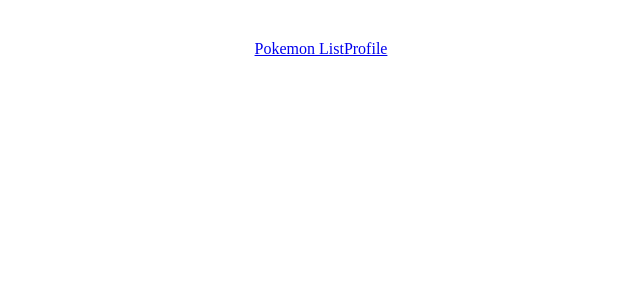
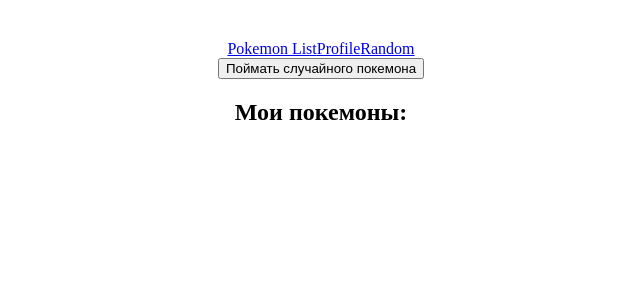
Before and after one commit to Sta4ik/Pokemon, a React (Vite) app: page /#/random in a window 1280 px wide. Before the commit this address had no page. Shown: the top 300 px of the page, without its empty margins (319-959 px from the left). Built offline with nearby package versions, Linux system fonts and the light colour scheme.

Commit message:
add RandomPage

```diff
--- a/src/App.jsx
+++ b/src/App.jsx
@@ -8,22 +8,24 @@ import './App.css'
 import PokemonList from './pages/PokemonListPage'
 import Profile from './pages/ProfilePage'
 import PokemonDetailPage from './pages/PokemonDetail'
+import RandomPokemon from './pages/RandomPage'
 
-function App() {
+function App(){
 
   return (
     <HashRouter>
       <div>
         <NavLink to='/'>Pokemon List</NavLink>
         <NavLink to='/profile'>Profile</NavLink>
+        <NavLink to='/random'>Random</NavLink>
       </div>
       <Routes>
         <Route path='/' element={<PokemonList/>}></Route>
         <Route path='/profile' element={<Profile/>}></Route>
         <Route path='/pokemon/:name' element={<PokemonDetailPage />}></Route>
+        <Route path='/random' element={<RandomPokemon />}></Route>
       </Routes>
     </HashRouter>
   )
 }
-
 export default App
--- a/src/pages/PokemonListPage.jsx
+++ b/src/pages/PokemonListPage.jsx
@@ -2,7 +2,7 @@ import { useState } from 'react';
 import { useEffect } from 'react';
 import PokemonCard from '../components/PokemonCard';
 
-function PokemonList() {
+function PokemonList(){
   const [pokemons, setPokemons] = useState([]); //https://purpleschool.ru/knowledge-base/article/react-js-api пример работы с api
 
   useEffect(() => {
--- a/src/pages/RandomPage.jsx
+++ b/src/pages/RandomPage.jsx
@@ -0,0 +1,51 @@
+import React, { useState, useEffect } from "react";
+import PokemonCard from "../components/PokemonCard";
+
+function RandomPokemon(){
+    const [pokemon, setPokemon] = useState(null);
+    const [caughtPokemons, setCaughtPokemons] = useState([]);
+
+    useEffect(() => {
+        const saved = localStorage.getItem("caughtPokemons");
+        if (saved) {
+        setCaughtPokemons(JSON.parse(saved));
+        }
+    }, []);
+
+    async function getRandomPokemon(){
+        const id = Math.floor(Math.random() * 898) + 1;
+        const response = await fetch(`https://pokeapi.co/api/v2/pokemon/${id}`);
+        const data = await response.json();
+
+        const newPokemon = {
+        name: data.name,
+        image: data.sprites.front_default,
+        };
+
+        setPokemon(newPokemon);
+
+        const updated = [...caughtPokemons, newPokemon];
+        setCaughtPokemons(updated);
+        localStorage.setItem("caughtPokemons", JSON.stringify(updated));
+    }
+
+    return(
+        <div className="RandomPokemon">
+            <button onClick={getRandomPokemon}>Поймать случайного покемона</button>
+            {pokemon && (
+                <div>
+                <h2>Ты поймал:</h2>
+                <PokemonCard name={pokemon.name} image={pokemon.image} />
+                </div>
+            )}
+
+            <h2>Мои покемоны:</h2>
+            <div className="CaughtPokemons">
+                {caughtPokemons.map((p) => (
+                <PokemonCard key={p.name + Math.random()} name={p.name} image={p.image} />
+                ))}
+            </div>
+        </div>
+    );
+}
+export default RandomPokemon;
```
Also changed, not shown: src/components/PokemonCard.jsx (line endings or trailing spaces).
